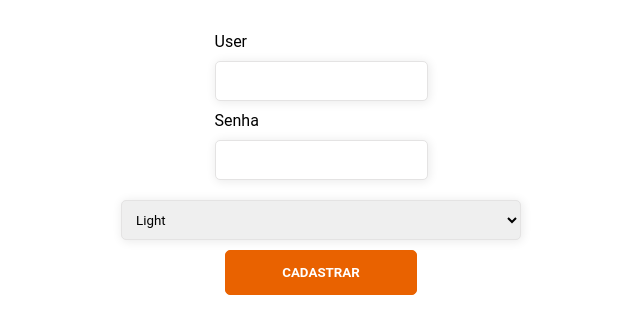
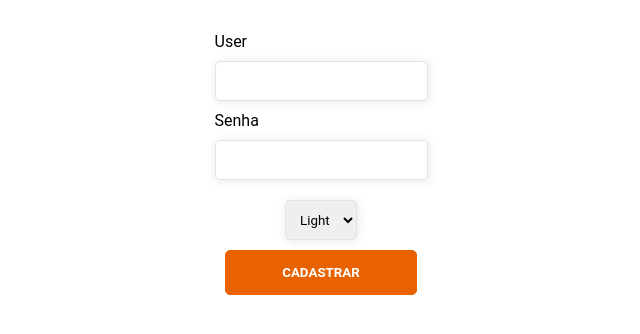
Before and after one commit to LuizAnthonio/sistema-contabil-nivel-2, a Django app: page /secreto/supersecreto/cadastrar/user/ in a window 1280 px wide. Shown: the part 209-543 px from the top of the page, without its empty margins (319-959 px from the left). Run offline with Django 4.2, Linux system fonts and the light colour scheme.

Commit message:
botao select no css

```diff
--- a/piloot_app/templates/cadastrar.html
+++ b/piloot_app/templates/cadastrar.html
@@ -16,7 +16,7 @@
             {% csrf_token %}
             <label class="ski-fcolum" >
                 <span>User</span>
-                <input type="text" required name="username" class="input-1">
+                <input type="text" required name="username" class="input-1 extends">
             </label>
 
             <label class="ski-fcolum" >
@@ -24,7 +24,7 @@
                 <input type="password" required name="password" class="input-1">
             </label>
 
-            <select name="tema" class="input-1 extend">
+            <select name="tema" class="input-1 ">
 
                 <option value="light">Light</option>
                 <option value="dark">Dark</option>
```
